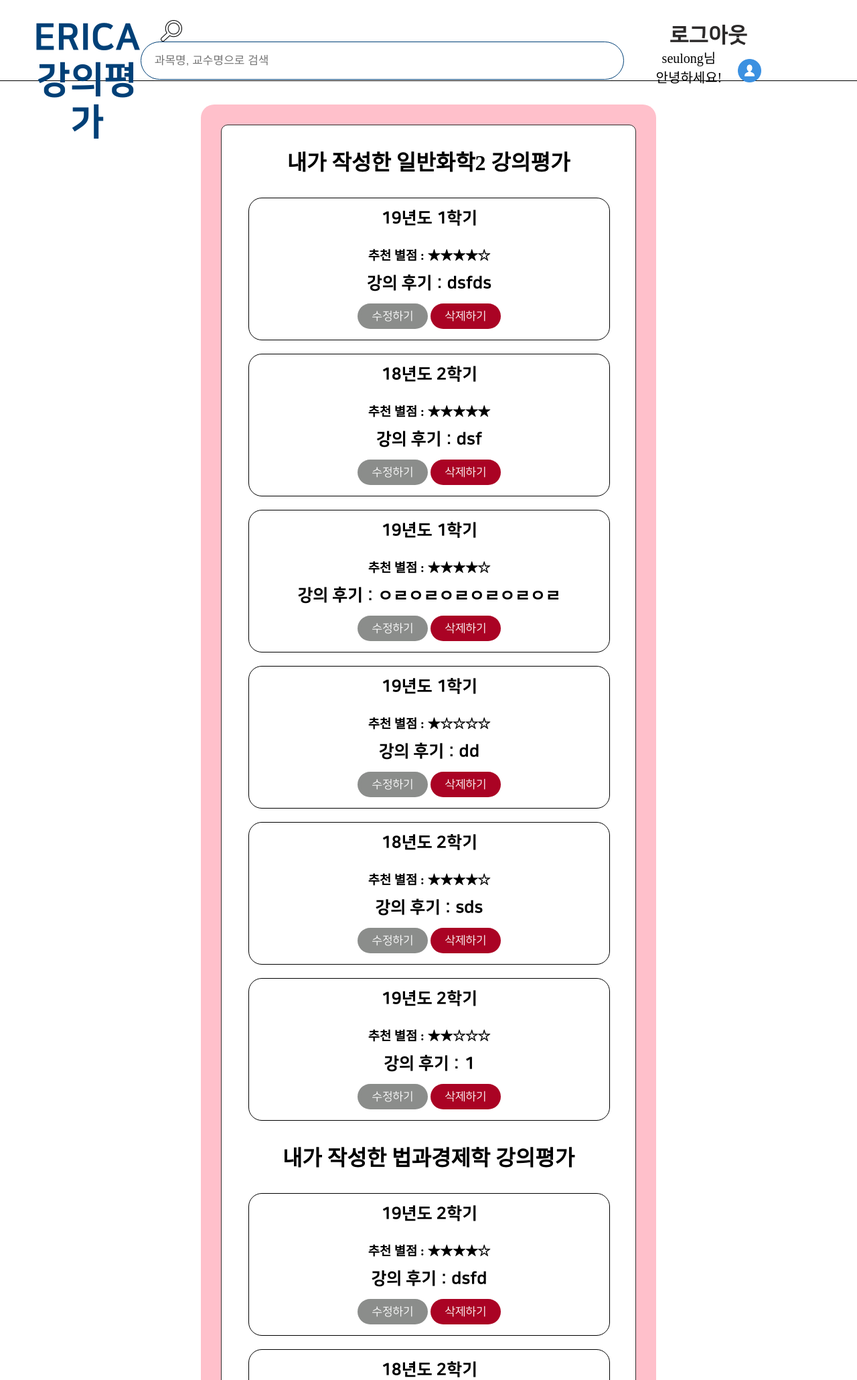
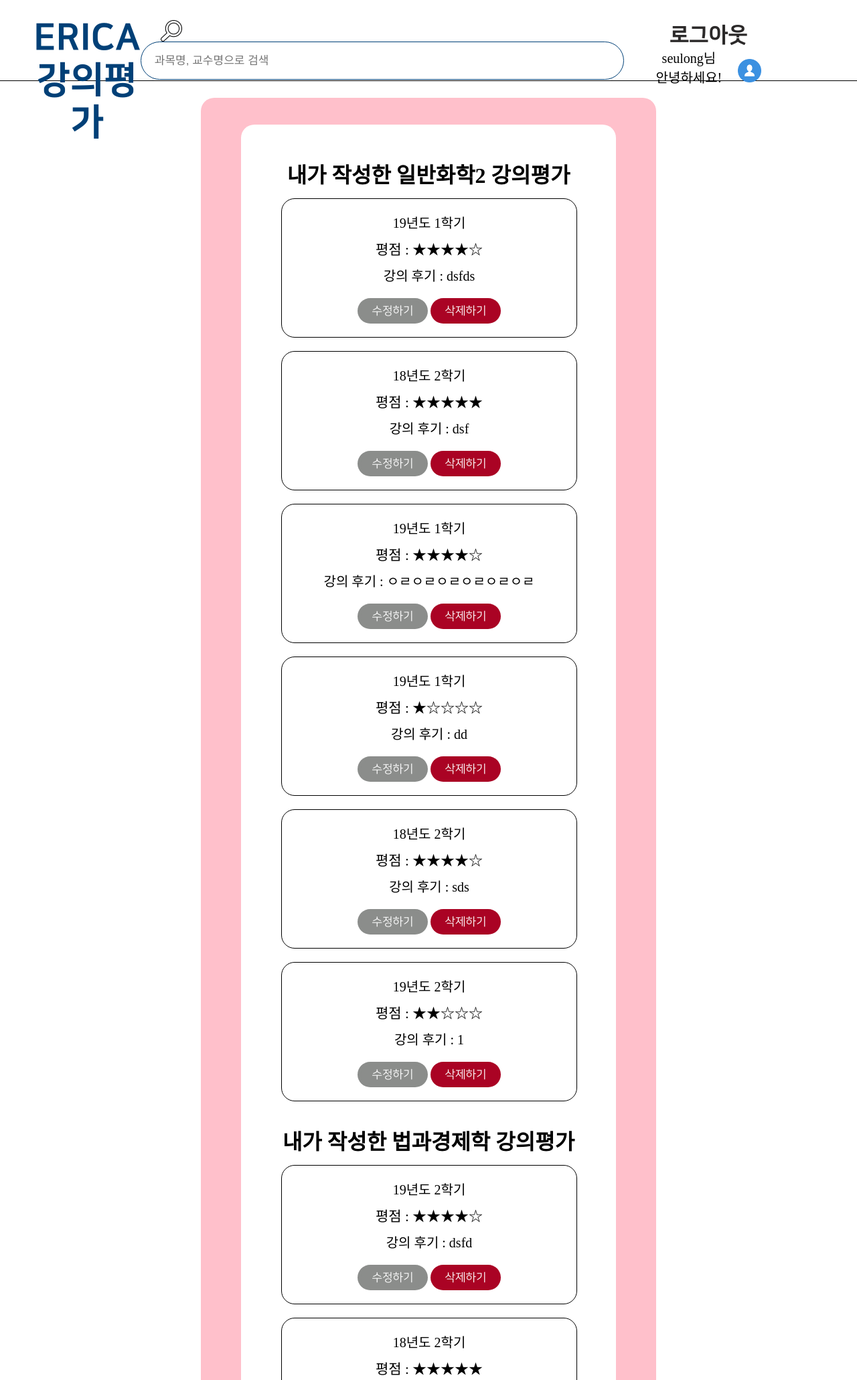
Before and after one commit to HyeseonLee/LLTeacher, a Django app: page /mypage in a window 1280 px wide. Shown: the top 2060 px of the page at 67% size. Run offline with Django 3.2, Linux system fonts and the light colour scheme; a user stored in the database is signed in; data comes from the database, SQL or seed files in the repository; parts of the project's set-up code (start-up, migrations or seed data) failed here and were passed over; some web fonts are replaced.

Commit message:
[Front-end] feat : Edit final detail things

```diff
--- a/app/static/css/mypage.css
+++ b/app/static/css/mypage.css
@@ -18,20 +18,24 @@ body{
     flex-direction: column;
     margin: 0 300px;
     border-radius: 20px;
-    background: white;
+    background: pink;
     padding: 40px 60px;
 }
 .Mypage_Top{
     display: inline-block;
     width: 100%;
     text-align: center;
-    margin-bottom: 2rem;
+    margin-bottom: 14px;
 }
 .main-item{
     display: inline-block;
+    padding: 50px 60px 15px 60px;
+    background-color: white;
+    border-radius: 20px;
+
 }
 .main-item2{
-    margin-bottom: 10px;
+    margin-bottom: 15px;
 }
 div .Mypage_Contents{
     width: 100%;
@@ -40,6 +44,7 @@ div .Mypage_Contents{
     display: inline-block;
     text-align: center;
     margin-bottom: 20px;
+    padding: 20px 0;
 }
 .main-item2{
     border: none;
@@ -51,15 +56,27 @@ div .Mypage_Contents{
     text-align: center;
     margin-bottom: 30px;
 }
-.listView_Top{
-    padding: 1rem 0rem;
+.mp_seme{
+    padding-bottom: 10px;
+    font-family: NanumSquareB;
+    font-size: 20px;
+    color: black;
 }
 .listView_Middle{
-    padding-bottom: 1rem;
+    padding-bottom: 10px;
+    font-family: NanumSquareB;
+    font-size: 21px;
+    color: rgb(0, 0, 0);
 }
-.listView_UD_Box{
+
+.mp_text{
+    font-family: NanumSquareB;
+    font-size: 20px;
+    margin-bottom: 20px;
+}
+/* .listView_UD_Box{
     margin: 1rem 0rem;
-}
+} */
 a.mypageBtn{
     text-align: center;
     display: inline-block;
--- a/app/templates/GC2.html
+++ b/app/templates/GC2.html
@@ -25,7 +25,7 @@
         </ul>
         <ul>
             <li class="info_li">민성준</li>
-            <li class="info_li">2020-1 , 2019-2</li>
+            <li class="info_li">2019-2, 2019-1, 2018-2, 2018-1</li>
             <li class="info_li">{{avgGC}}</li>
         </ul>
     </div>
--- a/app/templates/LE.html
+++ b/app/templates/LE.html
@@ -26,7 +26,7 @@
         </ul>
         <ul>
             <li class="info_li">김용규</li>
-            <li class="info_li">2019-2</li>
+            <li class="info_li">2019-2, 2019-1, 2018-2, 2018-1</li>
             <li class="info_li">{{avgLE}}</li>
         </ul>
     </div>
--- a/app/templates/PE.html
+++ b/app/templates/PE.html
@@ -25,7 +25,7 @@
         </ul>
         <ul>
             <li class="info_li">오혜근</li>
-            <li class="info_li">2019-2</li>
+            <li class="info_li">2019-2, 2019-1, 2018-2, 2018-1</li>
             <li class="info_li">{{avgPE}}</li>
         </ul>
     </div>
--- a/app/templates/WP.html
+++ b/app/templates/WP.html
@@ -25,7 +25,7 @@
         </ul>
         <ul>
             <li class="info_li">최기환</li>
-            <li class="info_li">2019-2</li>
+            <li class="info_li">2019-2, 2019-1, 2018-2, 2018-1</li>
             <li class="info_li">{{avgWP}}</li>
         </ul>
     </div>
--- a/app/templates/mypage.html
+++ b/app/templates/mypage.html
@@ -7,7 +7,7 @@
 
 {% block css %}
     <link rel="stylesheet" href="{% static 'css/mypage.css' %}">
-    <link rel="stylesheet" href="{% static 'css/index.css' %}">
+    <!-- <link rel="stylesheet" href="{% static 'css/index.css' %}"> -->
 {% endblock css %}
 
 {% block content %}
@@ -34,25 +34,21 @@
                             <h1>내가 작성한 일반화학2 강의평가</h1>
                         </div>
 
-
                         {% for comment in GC2 %}
                         <div class="Mypage_Contents">
-                            <div class="listView_Top">
-                                <p class="title">{{comment.seme}}</p>
 
-                            </div>
-                            <div class="listView_Middle">
-                                <h3>추천 별점  :
+                            <p class="mp_seme">{{comment.seme}}</p>
+
+                            <p class="listView_Middle">평점 :
                                 {% if comment.score == 1 %} ★☆☆☆☆
                                 {% elif comment.score == 2 %} ★★☆☆☆
                                 {% elif comment.score == 3 %} ★★★☆☆
                                 {% elif comment.score == 4 %} ★★★★☆
                                 {% elif comment.score == 5 %} ★★★★★
-                                    {% endif %}</h3>
-                            </div>
-                            <div class="listView_Bottom">
-                                    <p class="title">강의 후기 : {{comment.text}}</p>
-                            </div>
+                                {% endif %}</p>
+
+                            <p class="mp_text">강의 후기 : {{comment.text}}</p>
+
                             <div class="listView_UD_Box">
                                 <div class="listView_UD_Contents">
                                     <a class="btn update mypageBtn" href = "{% url 'GC2_UPDATE' comment.id %}"><div class="btn update">수정하기</div></a>
@@ -71,26 +67,23 @@
 
                             {% for comment in LE %}
                             <div class="Mypage_Contents">
-                                <div class="listView_Top">
-                                    <p class="title">{{comment.seme}}</p>
 
-                                </div>
-                                <div class="listView_Middle">
-                                    <h3>추천 별점  :
+                                <p class="mp_seme">{{comment.seme}}</p>
+
+                                <p class="listView_Middle">평점 :
                                     {% if comment.score == 1 %} ★☆☆☆☆
                                     {% elif comment.score == 2 %} ★★☆☆☆
                                     {% elif comment.score == 3 %} ★★★☆☆
                                     {% elif comment.score == 4 %} ★★★★☆
                                     {% elif comment.score == 5 %} ★★★★★
-                                        {% endif %}</h3>
-                                </div>
-                                <div class="listView_Bottom">
-                                        <p class="title">강의 후기 : {{comment.text}}</p>
-                                </div>
+                                    {% endif %}</p>
+
+                                <p class="mp_text">강의 후기 : {{comment.text}}</p>
+
                                 <div class="listView_UD_Box">
                                     <div class="listView_UD_Contents">
-                                        <a class="btn update mypageBtn" href = "{% url 'LE_UPDATE' comment.id %}"><div class="btn update">수정하기</div></a>
-                                        <a class="btn delete mypageBtn" href = "{% url 'LE_DELETE' comment.id %}"><div class="btn delete">삭제하기</div></a>
+                                        <a class="btn update mypageBtn" href = "{% url 'GC2_UPDATE' comment.id %}"><div class="btn update">수정하기</div></a>
+                                        <a class="btn delete mypageBtn" href = "{% url 'GC2_DELETE' comment.id %}"><div class="btn delete">삭제하기</div></a>
                                     </div>
                                 </div>
                             </div>
@@ -104,26 +97,23 @@
                             </div>
                             {% for comment in PE %}
                             <div class="Mypage_Contents">
-                                    <div class="listView_Top">
-                                        <p class="title">{{comment.seme}}</p>
 
-                                    </div>
-                                    <div class="listView_Middle">
-                                        <h3>추천 별점  :
+                                <p class="mp_seme">{{comment.seme}}</p>
+
+                                <p class="listView_Middle">평점 :
                                     {% if comment.score == 1 %} ★☆☆☆☆
                                     {% elif comment.score == 2 %} ★★☆☆☆
                                     {% elif comment.score == 3 %} ★★★☆☆
                                     {% elif comment.score == 4 %} ★★★★☆
                                     {% elif comment.score == 5 %} ★★★★★
-                                            {% endif %}</h3>
-                                    </div>
-                                    <div class="listView_Bottom">
-                                            <p class="title">강의 후기 : {{comment.text}}</p>
-                                    </div>
+                                    {% endif %}</p>
+
+                                <p class="mp_text">강의 후기 : {{comment.text}}</p>
+
                                 <div class="listView_UD_Box">
                                     <div class="listView_UD_Contents">
-                                            <a class="btn update mypageBtn" href = "{% url 'PE_UPDATE' comment.id %}"><div class="btn update">수정하기</div></a>
-                                            <a class="btn delete mypageBtn" href = "{% url 'PE_DELETE' comment.id %}"><div class="btn delete">삭제하기</div></a>
+                                        <a class="btn update mypageBtn" href = "{% url 'GC2_UPDATE' comment.id %}"><div class="btn update">수정하기</div></a>
+                                        <a class="btn delete mypageBtn" href = "{% url 'GC2_DELETE' comment.id %}"><div class="btn delete">삭제하기</div></a>
                                     </div>
                                 </div>
                             </div>
@@ -139,26 +129,23 @@
 
                             {% for comment in WP %}
                             <div class="Mypage_Contents">
-                                <div class="listView_Top">
-                                    <p class="title">{{comment.seme}}</p>
 
-                                </div>
-                                <div class="listView_Middle">
-                                    <h3>추천 별점  :
+                                <p class="mp_seme">{{comment.seme}}</p>
+
+                                <p class="listView_Middle">평점 :
                                     {% if comment.score == 1 %} ★☆☆☆☆
                                     {% elif comment.score == 2 %} ★★☆☆☆
                                     {% elif comment.score == 3 %} ★★★☆☆
                                     {% elif comment.score == 4 %} ★★★★☆
                                     {% elif comment.score == 5 %} ★★★★★
-                                        {% endif %}</h3>
-                                </div>
-                                <div class="listView_Bottom">
-                                        <p class="title">강의 후기 : {{comment.text}}</p>
-                                </div>
+                                    {% endif %}</p>
+
+                                <p class="mp_text">강의 후기 : {{comment.text}}</p>
+
                                 <div class="listView_UD_Box">
                                     <div class="listView_UD_Contents">
-                                        <a class="btn update mypageBtn" href = "{% url 'WP_UPDATE' comment.id %}"><div class="btn update">수정하기</div></a>
-                                        <a class="btn delete mypageBtn" href = "{% url 'WP_DELETE' comment.id %}"><div class="btn delete">삭제하기</div></a>
+                                        <a class="btn update mypageBtn" href = "{% url 'GC2_UPDATE' comment.id %}"><div class="btn update">수정하기</div></a>
+                                        <a class="btn delete mypageBtn" href = "{% url 'GC2_DELETE' comment.id %}"><div class="btn delete">삭제하기</div></a>
                                     </div>
                                 </div>
                             </div>
```
Also changed, not shown: app/static/css/list.css (+8 -7 lines), app/static/css/result.css (+10 -10 lines). Lines whose indentation alone changed are shown as unchanged.
